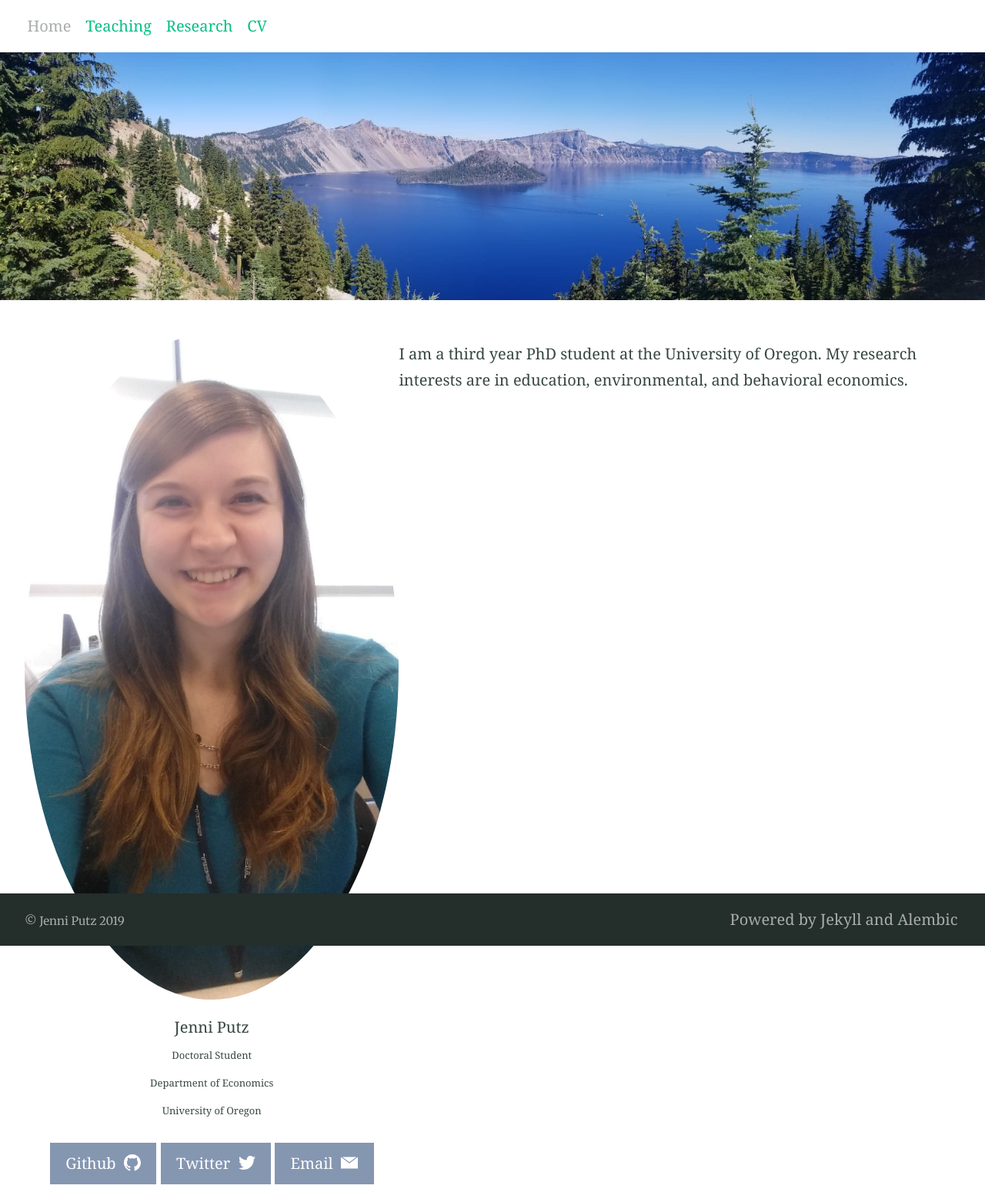
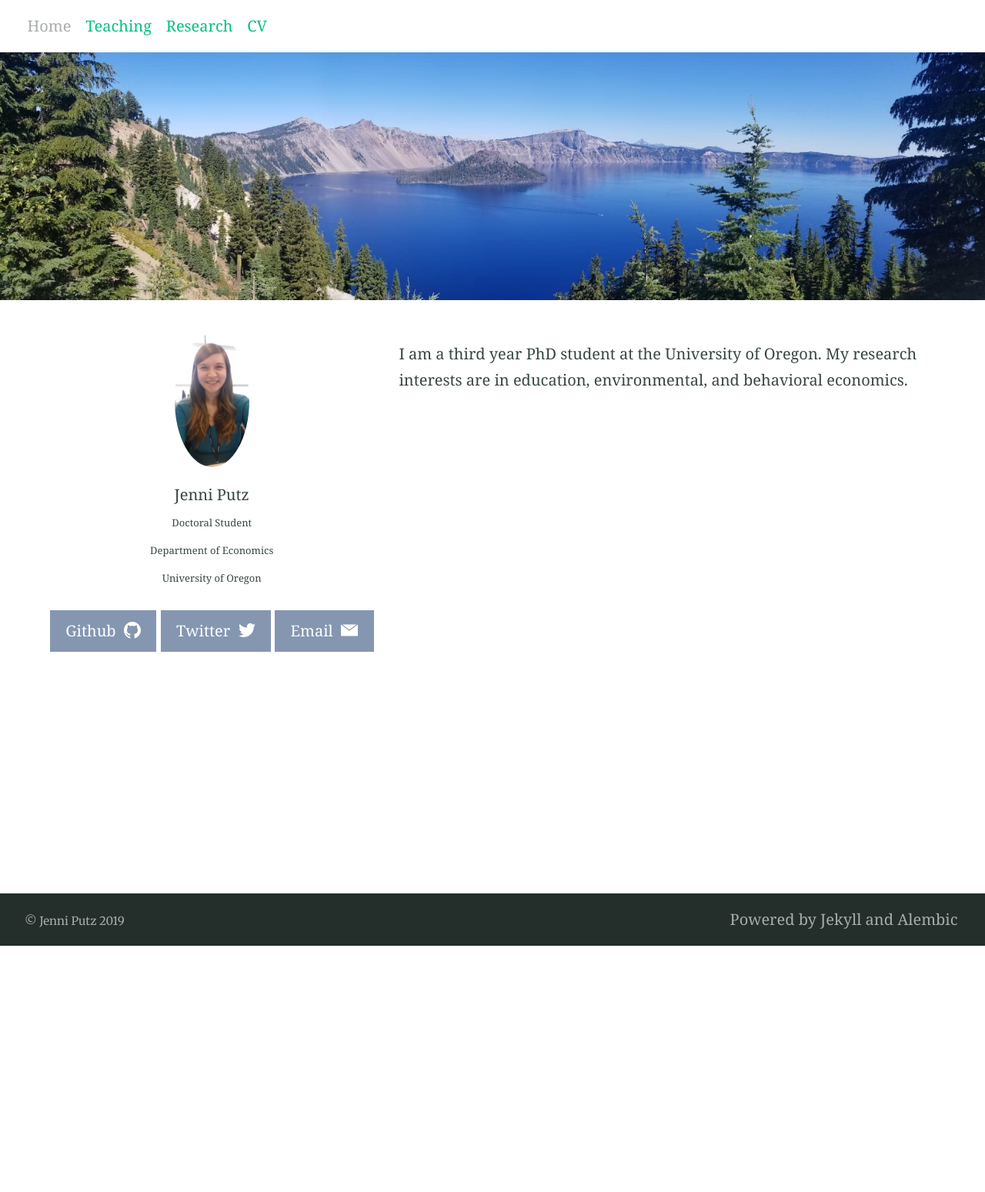
Before and after one commit to jenni-putz/1jenni-putz.github.io, a Jekyll site: the page built from index.md, in a window 1280 px wide. Shown: the whole page at 77% size. Built offline with Jekyll 4.4.1, drawn with Linux system fonts in a browser that asks for light colours; our own code applies the rules of GitHub Pages for plain Markdown files; after the commit the page ends 1229 px from its top, so only the background shows below that.

Commit message:
Update index.md

```diff
--- a/index.md
+++ b/index.md
@@ -53,7 +53,7 @@ button {
 
 <div class="row" align="left">
   <div class="column left" align = "center" style="background-color:#ffffff;">
-     <img src="/headshot.jpg" style="width:100%">
+     <img src="/headshot.jpg" style="width:20%">
      <p style="text-align:center">Jenni Putz <br />
    <font size="-1"> Doctoral Student <br /> Department of Economics <br /> University of Oregon</font></p>
 
```
